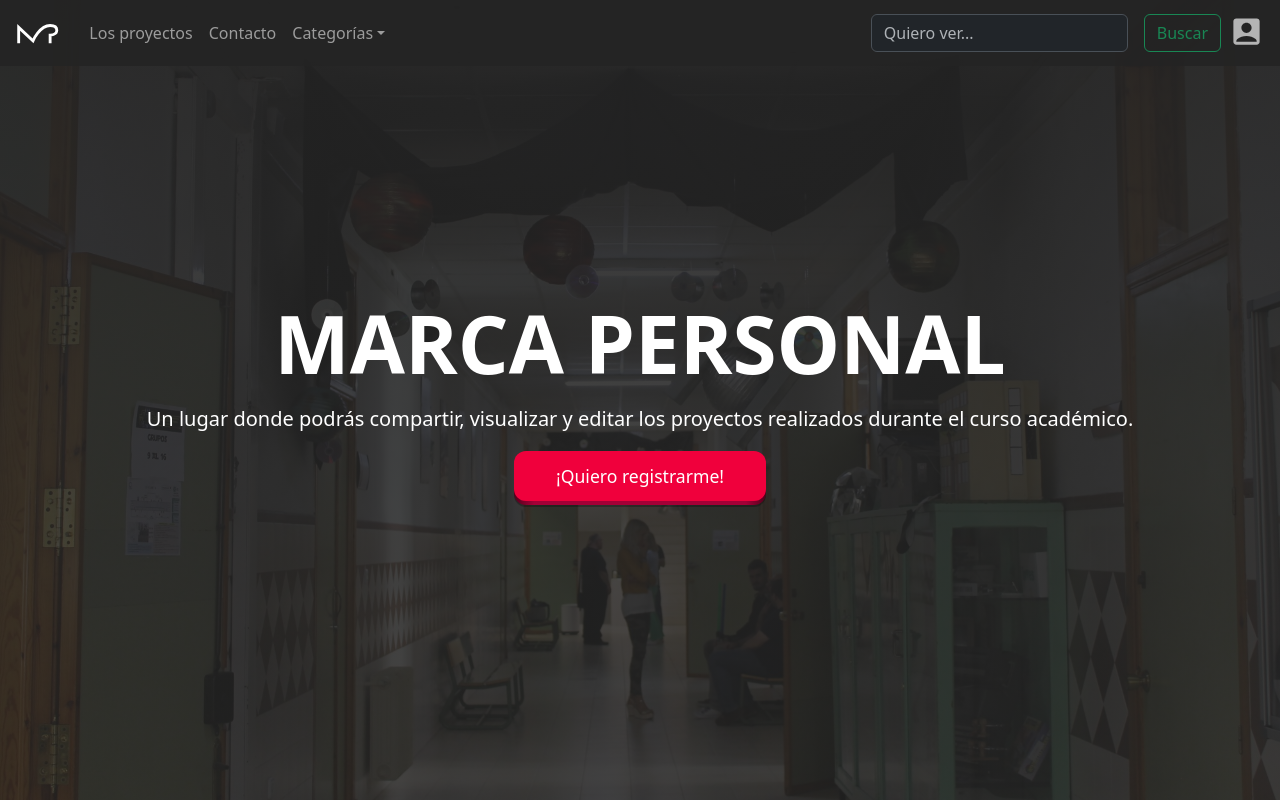
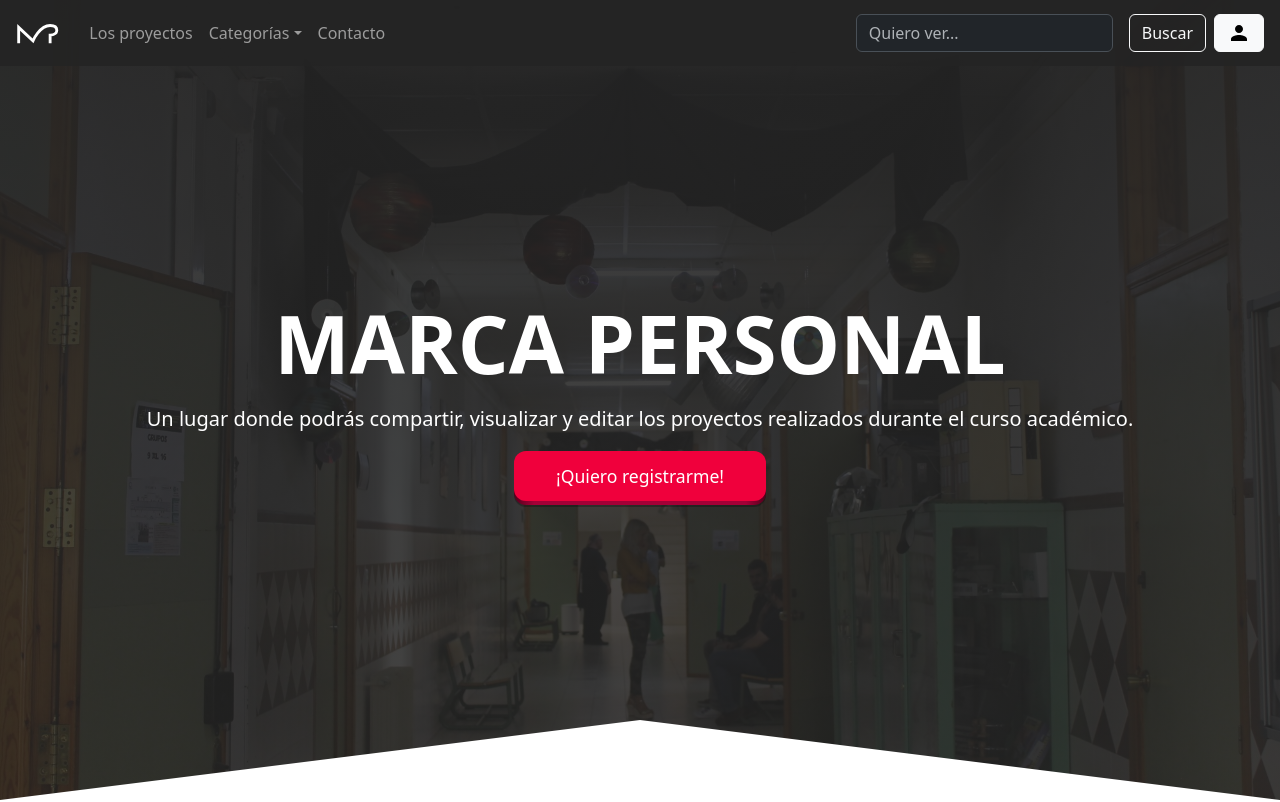
Before and after one commit to 2DAW-CarlosIII/marcaPersonalFront, a React (Vite) app: page / in a window 1280 px wide. Shown: the top 802 px of the page. Built offline with nearby package versions, Linux system fonts and the light colour scheme; no server answers; what ra-data-json-server would draw is missing.

Commit message:
Detalles del Landing
Forma triángulo en los divs

```diff
--- a/src/Front/components/common/Footer.jsx
+++ b/src/Front/components/common/Footer.jsx
@@ -9,13 +9,12 @@ function FooterComponent() {
 
     return (
         <>
-        <footer className="py-5 text-white">
+        <footer className="py-5 text-white" id="footer">
             <div className="footer-top my-4">
                 <div className="container">
                     <div className="row g-4">
                         <div className="col-12 col-lg-4">
-                        {/* className='mb-3' id="footer-icon" */}
-                            <img src={logo} alt="" className='mb-3' id="footer-icon"/>
+                            <a href="#"><img src={logo} alt="" className='mb-3' id="footer-icon"/></a>
                             <p>Lorem ipsum dolor, sit amet consectetur adipisicing elit. Sequi earum atque consequuntur suscipit.</p>
                             <div className="social-links d-flex gap-2">
                                 <a href=""><FacebookIcon></FacebookIcon></a>
--- a/src/Front/components/common/Navbar.jsx
+++ b/src/Front/components/common/Navbar.jsx
@@ -1,5 +1,5 @@
 import logo from '../../../assets/images/mp-logo-light.svg';
-import AccountBoxIcon from '@mui/icons-material/AccountBox';
+import PersonIcon from '@mui/icons-material/Person';
 
 import Button from 'react-bootstrap/Button';
 import Container from 'react-bootstrap/Container';
@@ -25,7 +25,6 @@ function NavbarComponent() {
             navbarScroll
           >
             <Nav.Link href="#action1">Los proyectos</Nav.Link>
-            <Nav.Link href="#action2">Contacto</Nav.Link>
             <NavDropdown title="Categorías" id="navbarScrollingDropdown">
               <NavDropdown.Item href="#action3">Profesores</NavDropdown.Item>
               <NavDropdown.Item href="#action4">
@@ -36,6 +35,7 @@ function NavbarComponent() {
                 Centros
               </NavDropdown.Item>
             </NavDropdown>
+            <Nav.Link href="#footer">Contacto</Nav.Link>
           </Nav>
           <Form className="d-flex me-1 gap-2">
             <Form.Control
@@ -44,8 +44,10 @@ function NavbarComponent() {
               className="me-2"
               aria-label="Search"
             />
-            <Button variant="outline-success">Buscar</Button>
-            <AccountBoxIcon sx={{ color: 'var(--grey)' }} fontSize='large'></AccountBoxIcon>
+            <Button variant="outline-light">Buscar</Button>
+            <Button variant="light" className='d-flex gap-1'>
+              <PersonIcon></PersonIcon>
+            </Button>
           </Form>
         </Navbar.Collapse>
       </Container>
--- a/src/Front/components/pages/LandingPage.jsx
+++ b/src/Front/components/pages/LandingPage.jsx
@@ -66,7 +66,7 @@ function LandingPage() {
                         <div className="cajaIcono mb-4">
                             <LocationCityIcon sx={{fontSize: 30}}></LocationCityIcon>
                         </div>
-                        <h5 className="fw-semibold mb-3">¿Y si no estoy registrado?</h5>
+                        <h5 className="fw-semibold mb-3">Empresas</h5>
                         <p>Lorem ipsum dolor sit amet consectetur adipisicing elit. Nisi vero excepturi ab.</p>
                     </div>
                 </div>
--- a/src/index.css
+++ b/src/index.css
@@ -14,6 +14,12 @@
     --grey100: rgba(36, 36, 36, 0.301);
     --grey: rgba(255, 255, 255, 0.658);
     --white: white;
+
+    --body-bg: white;
+}
+
+body {
+    background: var(--body-bg);
 }
 
 img {
@@ -44,6 +50,20 @@ a:hover {
     background-position: center;
     background-repeat: no-repeat;
     background-size: cover;
+
+    position: relative;
+}
+
+#cabecera::after {
+    content: '';
+    position: absolute;
+    width: 100%;
+    height: 80px;
+    background: var(--body-bg);
+    bottom: 0;
+    -webkit-mask-image: url(/src/assets/images/pattern/triangle.svg);
+    mask-image: url(/src/assets/images/pattern/triangle.svg);
+    transform: rotate(.5turn);
 }
 
 /*SOBRE MARCA PERSONAL*/
@@ -128,6 +148,18 @@ a:hover {
 #contacto {
     position: relative;
     z-index: 2;
+}
+
+#contacto::before {
+    content: '';
+    position: absolute;
+    width: 100%;
+    height: 50px;
+    background: var(--body-bg);
+
+    top: 0;
+    -webkit-mask-image: url(/src/assets/images/pattern/triangle.svg);
+    mask-image: url(/src/assets/images/pattern/triangle.svg);
 }
 
 #contacto::after {
```
Also changed, not shown: src/assets/images/pattern/triangle.svg (added).
